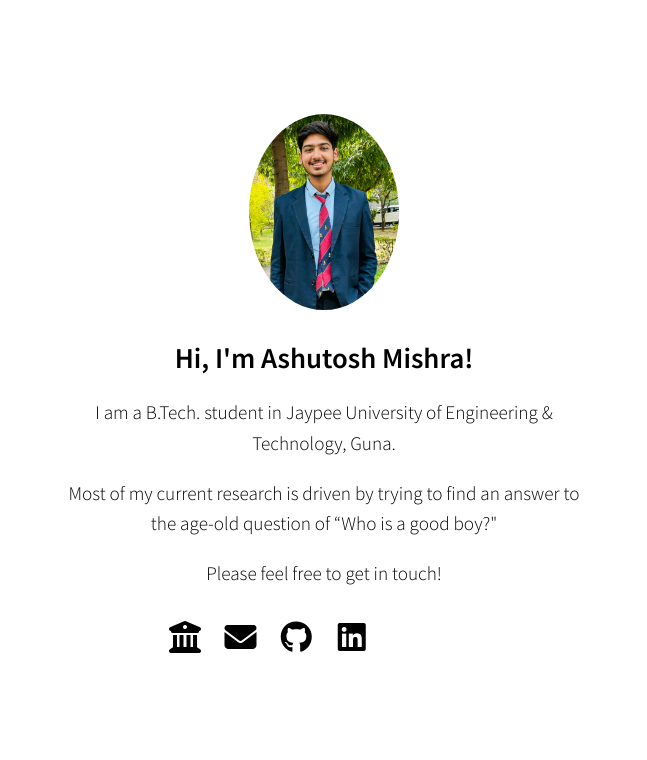
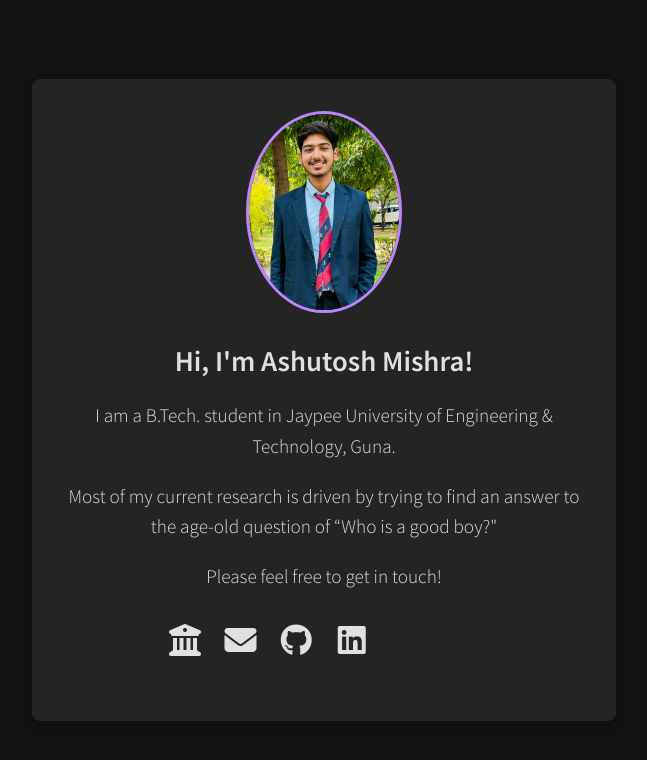
Before and after one commit to TheScriptRailoth/TheScriptRailoth.github.io, a plain HTML site: page index.html in a window 1280 px wide. Shown: the whole page, without its empty margins (316-963 px from the left). Drawn offline with Linux system fonts and the light colour scheme; some icons are missing.

Commit message:
Portfolio: Updated website's theme
Signed-off-by: Ashutosh <am3718440@gmail.com>

```diff
--- a/main.css
+++ b/main.css
@@ -1,4 +1,4 @@
-html {
+/* html {
     font-family: 'Source Sans Pro', sans-serif;
     font-size: larger;
     font-weight: 300;
@@ -52,4 +52,68 @@ a:hover {
 
 .icons a:hover {
     color: #1565c0;
+} */
+
+html {
+    font-family: 'Source Sans Pro', sans-serif;
+    font-size: larger;
+    font-weight: 300;
+    background-color: #121212; /* Dark background */
+    color: #e0e0e0; /* Lighter text for better readability */
 }
+
+a {
+    text-decoration: none;
+    color: #bb86fc; /* Light purple, for links to stand out */
+}
+
+a:hover {
+    color: #3700B3; /* Dark purple on hover */
+}
+
+#content {
+    position: absolute;
+    top: 50%;
+    left: 50%;
+    margin-right: -50%;
+    transform: translate(-50%, -50%);
+    text-align: center;
+    max-width: 520px;
+    padding: 32px;
+    line-height: 1.6em;
+    background-color: #242424; /* Slightly lighter dark background for the content box */
+    color: #e0e0e0; /* Ensuring text inside #content is also light colored */
+    border-radius: 8px; /* Optional: adds rounded corners to the content box */
+    box-shadow: 0 4px 8px rgba(0,0,0,0.2); /* Optional: adds a subtle shadow to enhance visibility */
+}
+
+.avatar {
+    border-radius: 50%;
+    width: 150px;
+    border: 3px solid #bb86fc; /* Optional: adds a border color that stands out in dark mode */
+}
+
+.icons {
+    list-style-type: none;
+    font-size: xx-large;
+    padding: 0;
+    display: flex;
+    justify-content: space-between;
+    width: 80%;
+    max-width: 320px;
+    margin: 1em auto;
+    color: #e0e0e0; /* Changing icon color to be lighter for dark mode */
+}
+
+.icons li {
+    display: inline;
+    width: 42px;
+}
+
+.icons a {
+    color: #e0e0e0; /* Light color for icons */
+}
+
+.icons a:hover {
+    color: #bb86fc; /* Light purple for icons on hover */
+}
```
